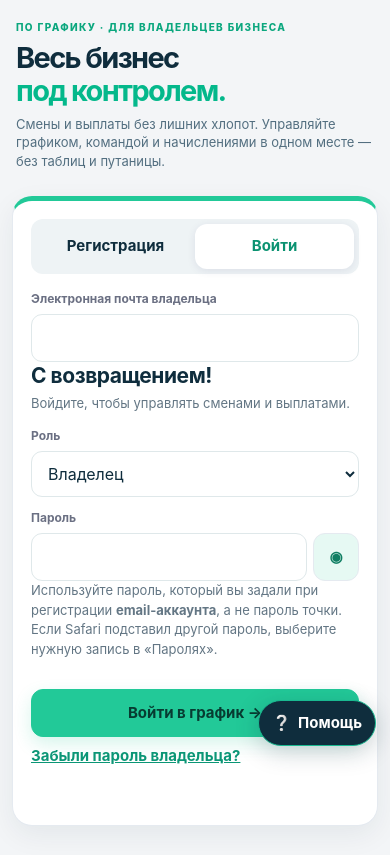
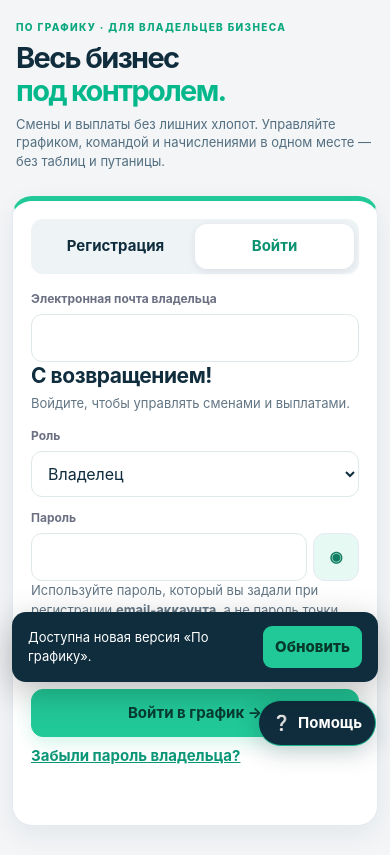
Before and after one commit to hromov21041990-ctrl/po-grafiku-v2, a plain HTML site: page login.html in a window 390 px wide. Shown: the part 80-935 px from the top of the page. Drawn offline with nearby package versions, Linux system fonts and the light colour scheme.

Commit message:
chore: prompt installed mobile clients to refresh shift removal fix

```diff
--- a/login.html
+++ b/login.html
@@ -1538,7 +1538,7 @@ if(sb)sb.auth.getSession().then(async({data,error})=>{
 </script>
 <div id="updateNotice" hidden role="status"><span>Доступна новая версия «По графику».</span><button type="button" onclick="updateAppNow()">Обновить</button></div>
 <script>
-const CURRENT_BUILD='2026-10-20-payroll-filters-1';
+const CURRENT_BUILD='2026-10-21-admin-remove-feedback-1';
 let lastUpdateCheck=0;
 async function checkAppUpdate(force=false){
  if(!force&&Date.now()-lastUpdateCheck<30000)return;
```
